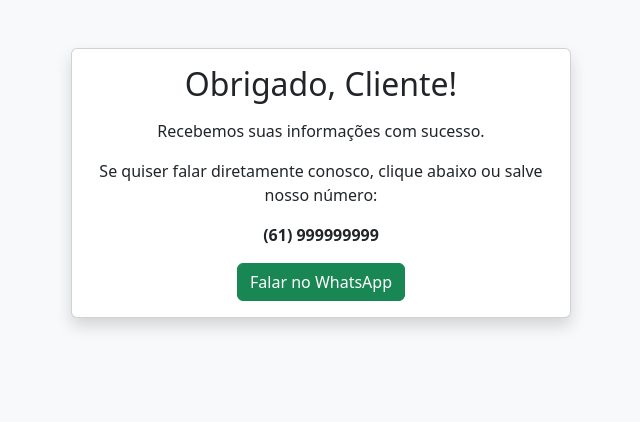
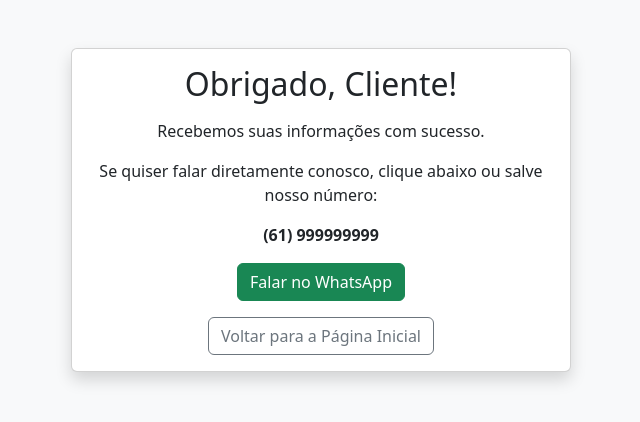
Before and after one commit to Janderson-Teles/MeuAppFlask, a Flask app: page /obrigado in a window 1280 px wide. Shown: the top 422 px of the page, without its empty margins (319-959 px from the left). Run offline with Flask 3, Linux system fonts and the light colour scheme.

Commit message:
Adiciona um botão para voltar para o formulario

```diff
--- a/leads.csv
+++ b/leads.csv
@@ -20,3 +20,4 @@ Janderson dos Santos Teles,1199999999,janderson23w@icloud.com,Consultoria
 Janderson dos Santos Teles,1199999999,janderson23w@icloud.com,Consultoria
 Ivanete dos Santos Teles,61991512269,Ivanete23@gmail.com,Desenvolvimento
 Ivanete dos Santos Teles,61991512269,Ivanete23@gmail.com,Consultoria
+Ivanete dos Santos Teles,61991512269,Ivanete23@gmail.com,Suporte Técnico
--- a/templates/obrigado.html
+++ b/templates/obrigado.html
@@ -11,6 +11,9 @@
                 <a class="btn btn-success" href="https://wa.me/55{{ whatsapp | replace('(', '') | replace(')', '') | replace(' ', '') | replace('-', '') }}" target="_blank">
                     Falar no WhatsApp
                 </a>
+                <div class="text-center mt-3">
+                <a href="{{ url_for('index') }}" class="btn btn-outline-secondary">Voltar para a Página Inicial</a>
+                </div>
             </div>
         </div>
 {% endblock content %}
```
